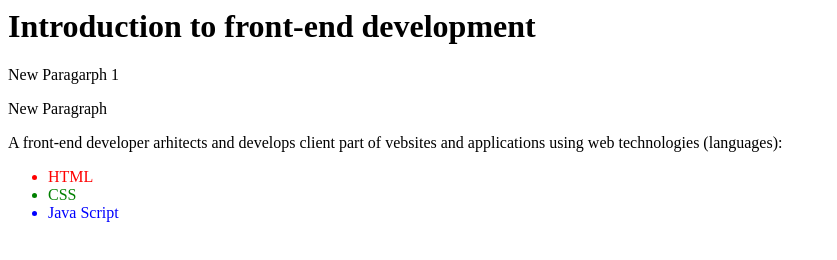
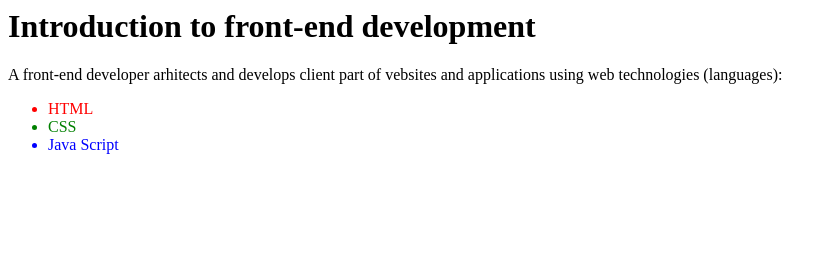
Before and after one commit to Cedo2002/Front-end-development, a plain HTML site: page index.html in a window 1280 px wide. Shown: the whole page, without its empty margins (0-837 px from the left). Drawn offline with Linux system fonts and the light colour scheme.

Commit message:
Removed Paragraph

```diff
--- a/index.html
+++ b/index.html
@@ -1,7 +1,5 @@
 <h1>Introduction to front-end development</h1>
 
-<p>New Paragarph 1</p>
-<p>New Paragraph</p>
 <p>A front-end developer arhitects and develops client part of vebsites and applications using web technologies (languages):</p>
 
 <ul>
```
